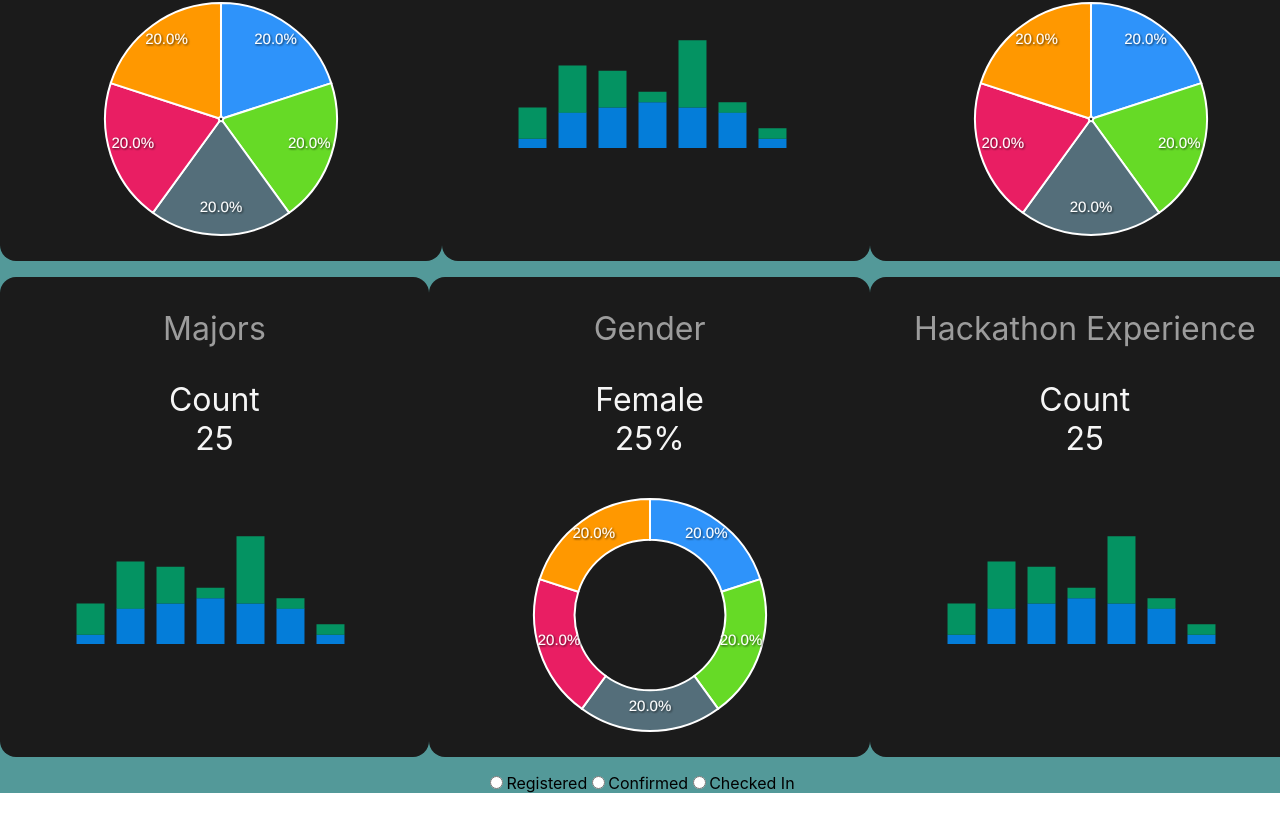
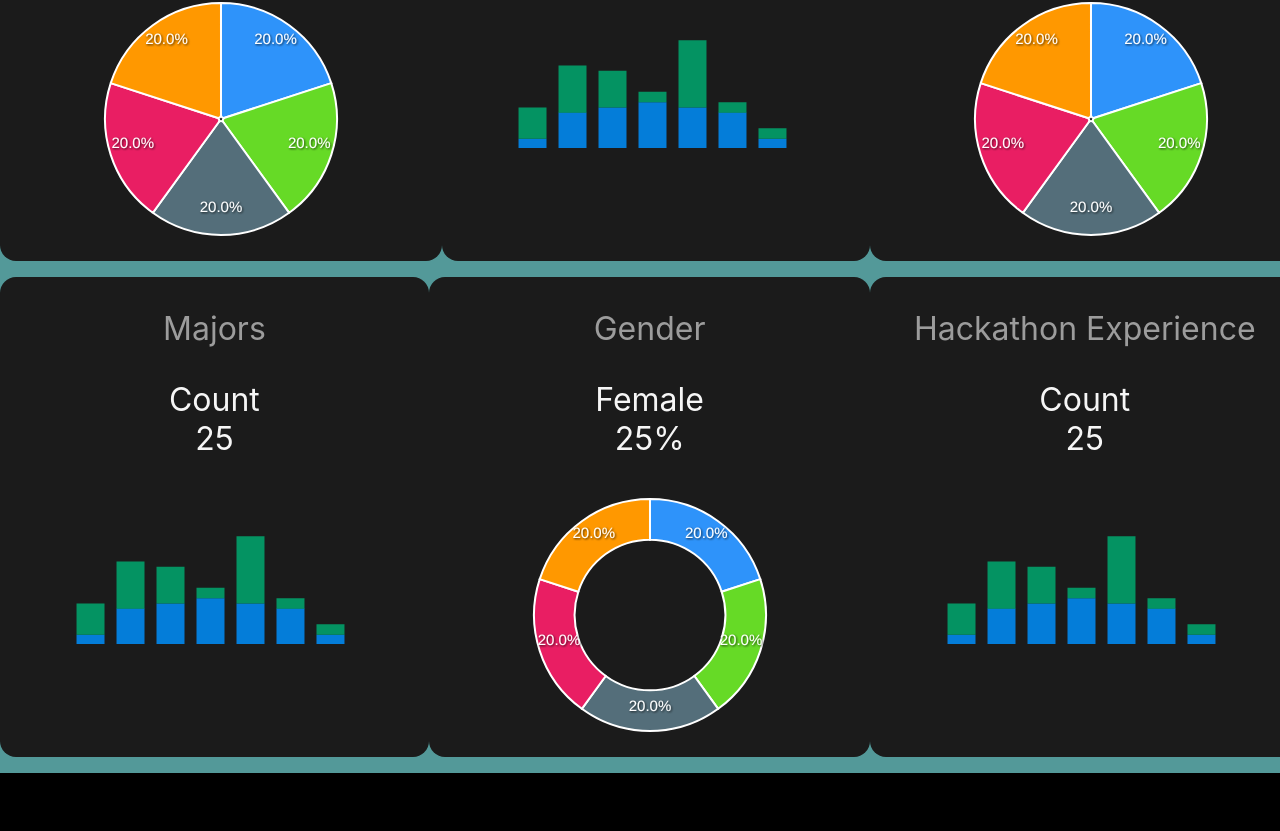
Before and after one commit to nishilfaldu/react-dashboard, a React (Create React App) app: page / in a window 1280 px wide. Shown: the part 301-1132 px from the top of the page. Before the commit the page ends 1094 px from the top, so only its background shows below. Built offline with nearby package versions, Linux system fonts and the light colour scheme.

Commit message:
working css now

```diff
--- a/src/components/TabButton.js
+++ b/src/components/TabButton.js
@@ -3,10 +3,11 @@ import styled from "styled-components";
 // import ComputerIcon from '@mui/icons-material/Computer';
 import CheckIcon from '@mui/icons-material/Check';
 import HowToRegIcon from '@mui/icons-material/HowToReg';
+import './TabButton.css'
 
 const TabButton = function(props){
     return(
-        <div styled={{backgroundColor: '#FF0000'}}>
+        <div style={{backgroundColor: '#000000'}}>
             <label for='input-1'>
                 <input
                 type='radio'
@@ -14,7 +15,7 @@ const TabButton = function(props){
                 name='group'
                 />
                 <span className='btn'>
-                    <span className='btn-icon'/>
+                    <span className='btn-icon'></span>
                     <span className='btn-text'>Registered</span>
                 </span>
             </label>
@@ -26,7 +27,7 @@ const TabButton = function(props){
                 name='group'
                 />
                 <span className='btn'>
-                    <span className='btn-icon'/>
+                    <span className='btn-icon'></span>
                     <span className='btn-text'>Confirmed</span>
                 </span>
             </label>
@@ -38,7 +39,7 @@ const TabButton = function(props){
                 name='group'
                 />
                 <span className='btn'>
-                    <span className='btn-icon'/>
+                    <span className='btn-icon'></span>
                     <span className='btn-text'>Checked In</span>
                 </span>
             </label>
```
